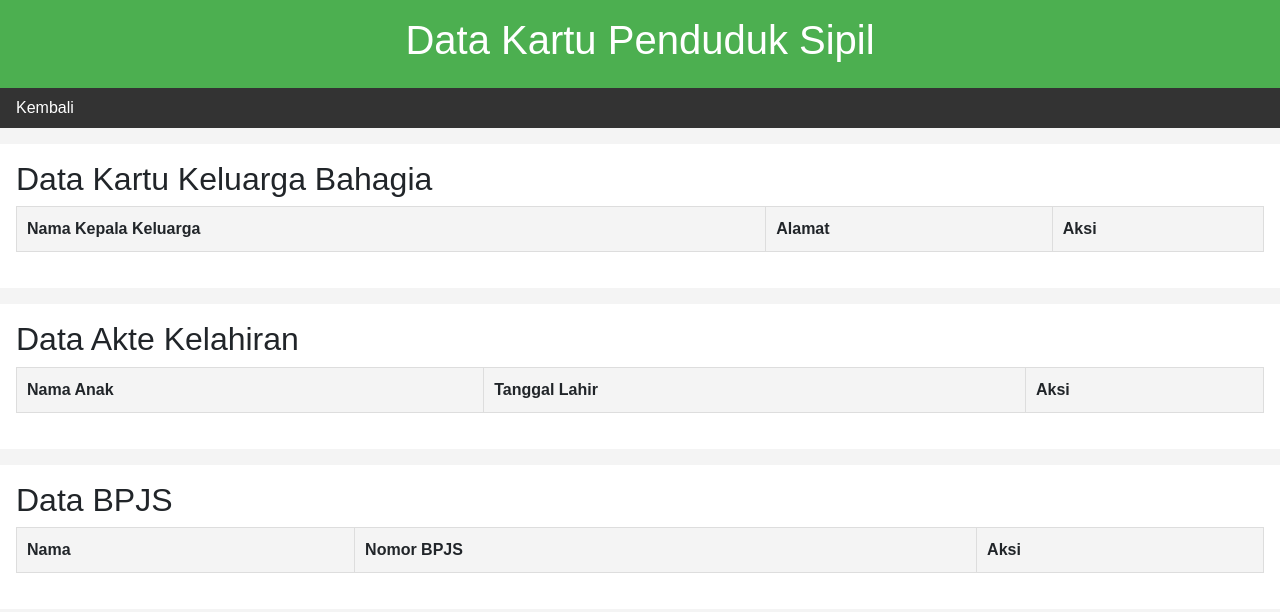
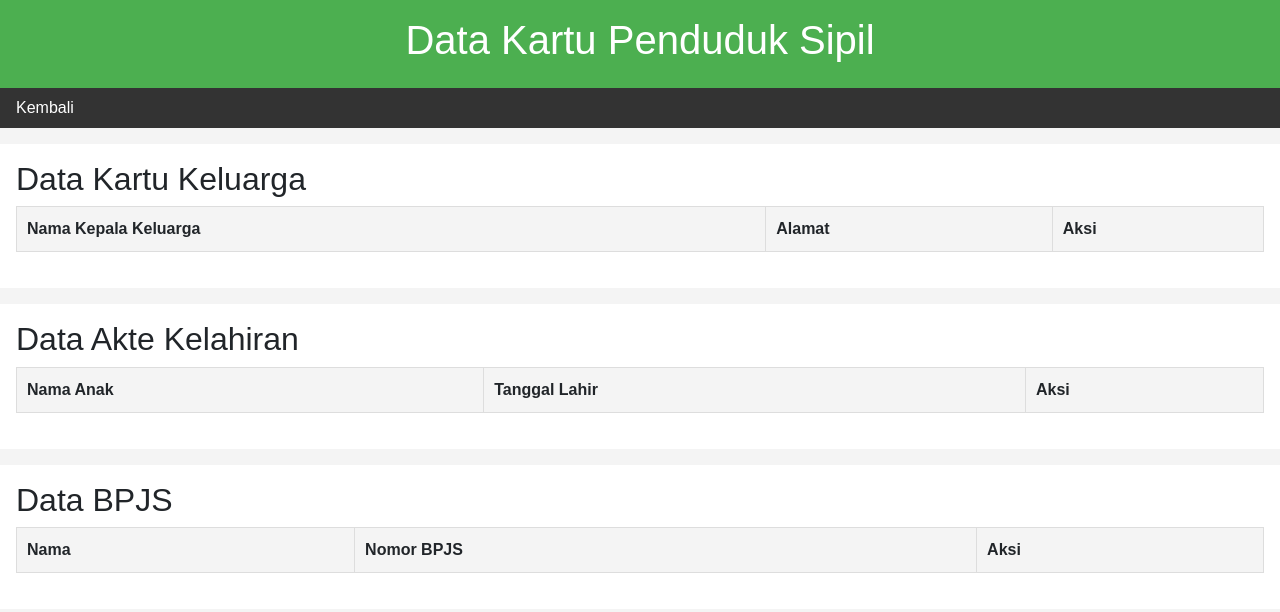
Before and after one commit to Latifmmhd/9, a plain HTML site: page data.html in a window 1280 px wide. Drawn offline with nearby package versions, Linux system fonts and the light colour scheme.

Commit message:
masi anget

```diff
--- a/data.html
+++ b/data.html
@@ -20,7 +20,7 @@
     </nav>
 
     <section>
-      <h2>Data Kartu Keluarga Bahagia</h2>
+      <h2>Data Kartu Keluarga</h2>
       <table id="kkTable">
         <thead>
           <tr>
```
